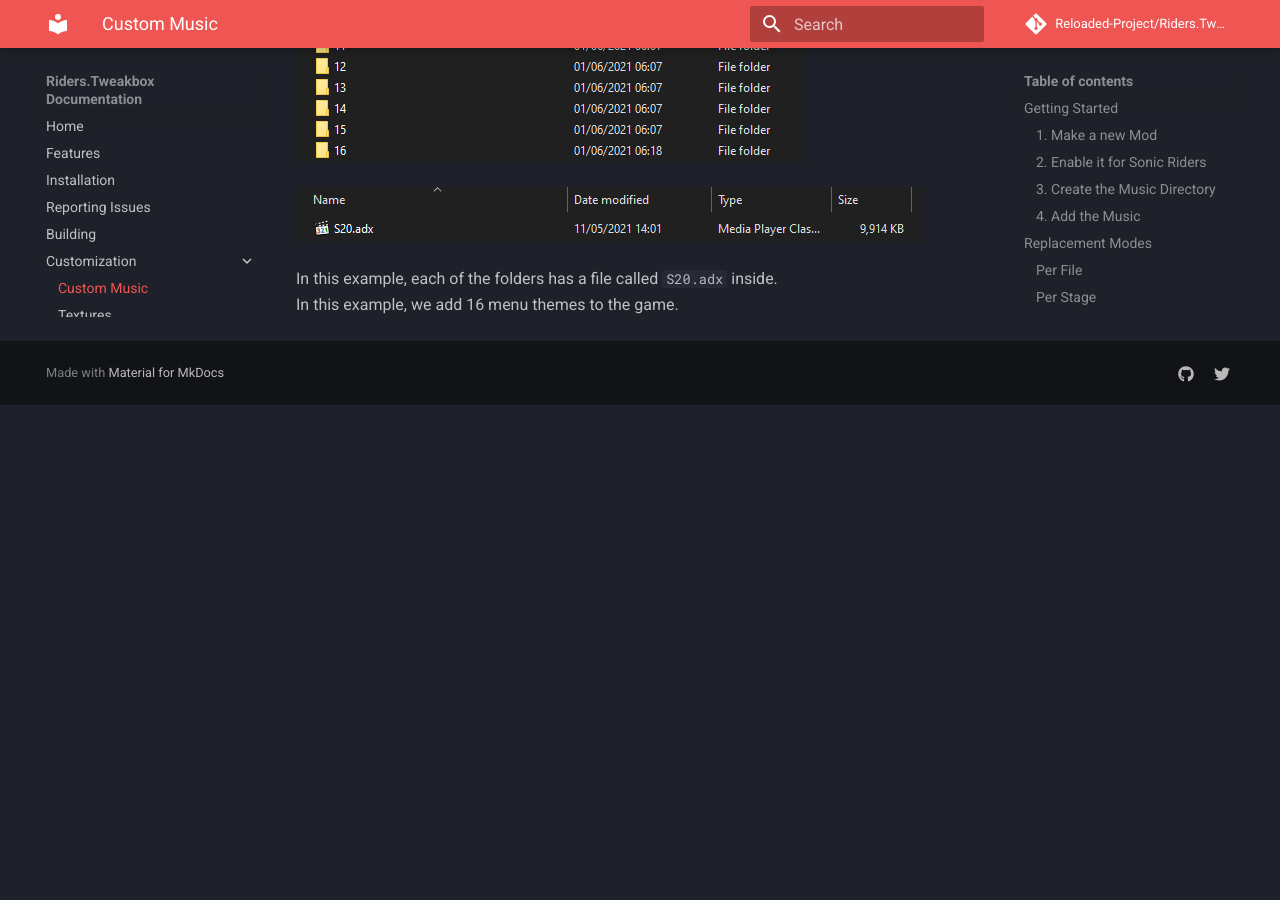
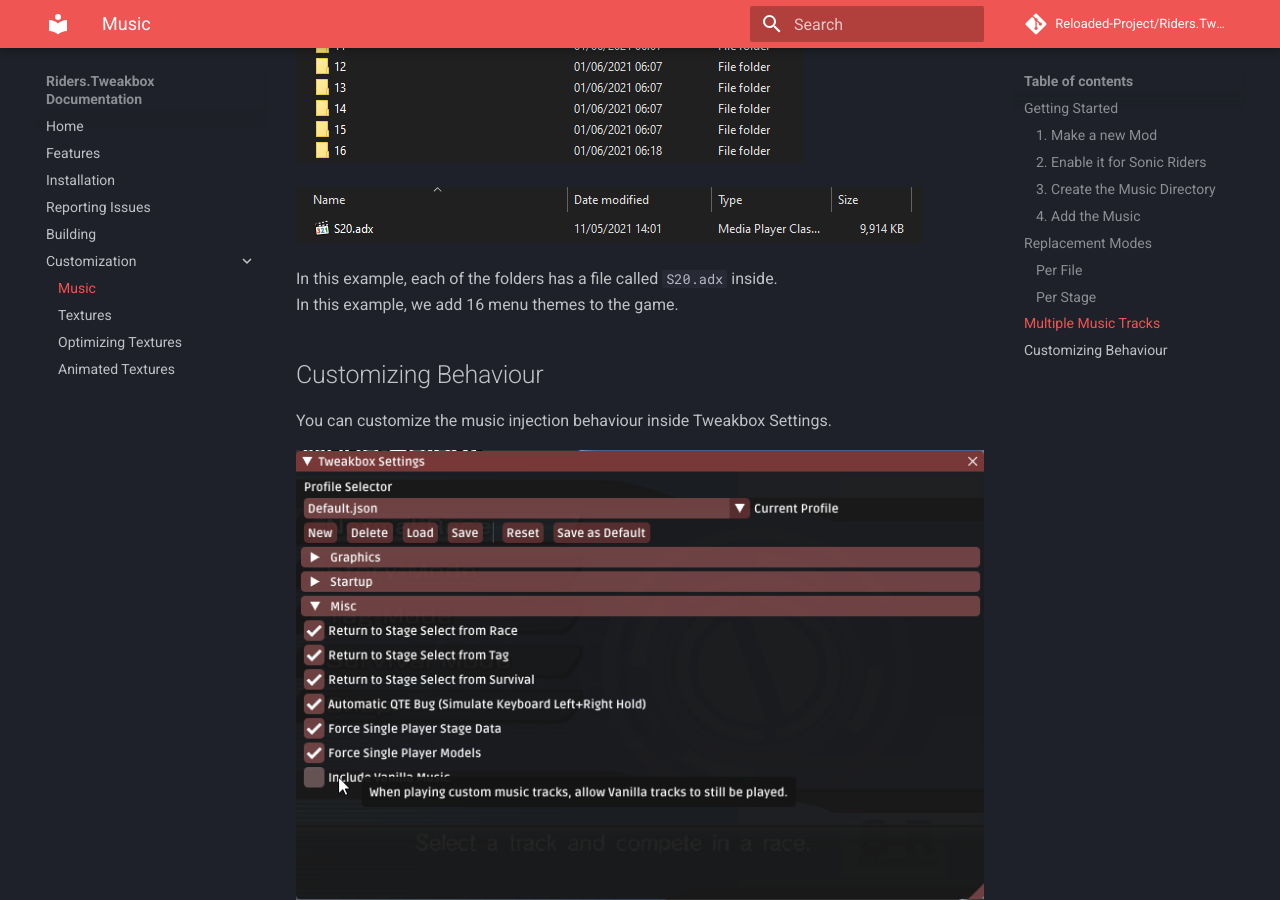
Before and after one commit to Sewer56/Riders.Tweakbox, an MkDocs documentation site: the page built from docs/custom-music.md, in a window 1280 px wide and 900 px high, scrolled down 4480 px. Built offline with MkDocs 1.6.1 and Material for MkDocs 9.7.7, drawn with Linux system fonts in a browser that asks for light colours; comment, search, counter and statistics services are not loaded; old or Windows-style settings are respelled for this version of MkDocs; before the commit the page ends 4885 px from its top, so only the background shows below that.

Commit message:
Added: Tweakbox Music Settings to Documentation

```diff
--- a/docs/custom-music.md
+++ b/docs/custom-music.md
@@ -74,3 +74,9 @@
 
 In this example, each of the folders has a file called `S20.adx` inside.
 In this example, we add 16 menu themes to the game.
+
+## Customizing Behaviour
+
+You can customize the music injection behaviour inside Tweakbox Settings.
+
+![Screenshot](./Images/Music_Tutorial_Settings.png)
--- a/mkdocs.yml
+++ b/mkdocs.yml
@@ -29,7 +29,7 @@
   - Reporting Issues: reporting-issues.md
   - Building: building.md
   - Customization:
-    - Custom Music: custom-music.md
+    - Music: custom-music.md
     - Textures: textures.md
     - Optimizing Textures: optimizing-textures.md
     - Animated Textures: animated-textures.md
```
Also changed, not shown: docs/Images/Music_Tutorial_Settings.png (added).
